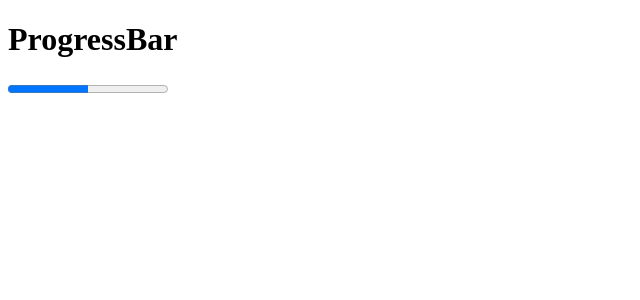
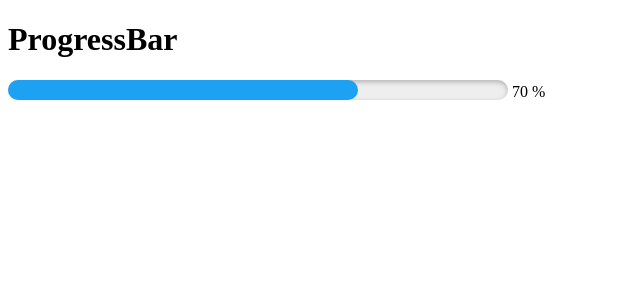
Before and after one commit to AravindMurgan/dynamicProgressBar, a React (Create React App) app: page / in a window 1280 px wide. Shown: the top 300 px of the page, without its empty margins (0-640 px from the left). Built offline with nearby package versions, Linux system fonts and the light colour scheme.

Commit message:
progressBar2-done

```diff
--- a/src/App2.js
+++ b/src/App2.js
@@ -1,11 +1,24 @@
-import React from "react";
+import React, { useEffect, useState } from "react";
 import ProgressBar2 from "./progressBar/ProgressBar2";
 
 function App2() {
+  const [value, setValue] = useState(0);
+  useEffect(() => {
+    const interval = setInterval(() => {
+      setValue((prevState) => {
+        const newValue = prevState + 10;
+
+        if (newValue === 100) {
+          clearInterval(interval);
+        }
+        return newValue;
+      });
+    }, 1000);
+  }, []);
   return (
     <>
       <h1>ProgressBar</h1>
-      <ProgressBar2 />
+      <ProgressBar2 value={value} max="100" />
     </>
   );
 }
--- a/src/progressBar/ProgressBar2.js
+++ b/src/progressBar/ProgressBar2.js
@@ -1,15 +1,45 @@
-import React from 'react';
+import React from "react";
+import PropTypes from "prop-types";
+import Styled from "styled-components";
 
+const Container = Styled.div`
+    progress[value] {
+  /* Reset the default appearance */
+  -webkit-appearance: none;
+   appearance: none;
 
-function ProgressBar2(){
+  width: 500px;
+  height: 20px;
+}
 
-  return(
-    <>
-      <progress value='50' max='100'/>
-    </>
-  )
-
+progress[value]::-webkit-progress-bar {
+  background-color: #eee;
+  marging:25px;
+  border-radius: 20px;
+  box-shadow: 0 2px 5px rgba(0, 0, 0, 0.25) inset;
 
 }
 
-export default ProgressBar2
+progress[value]::-webkit-progress-value {
+    border-radius: 20px;
+    background-color: #1DA1F2;
+  }
+`;
+
+function ProgressBar2({ value, max }) {
+  return (
+    <Container>
+      <progress value={value} max={max} />
+      <span> {value} % </span>
+    </Container>
+  );
+}
+
+ProgressBar2.propTypes = {
+  value: PropTypes.number.isRequired,
+  max: PropTypes.string,
+  color: PropTypes.string,
+  width: PropTypes.string
+};
+
+export default ProgressBar2;
```
